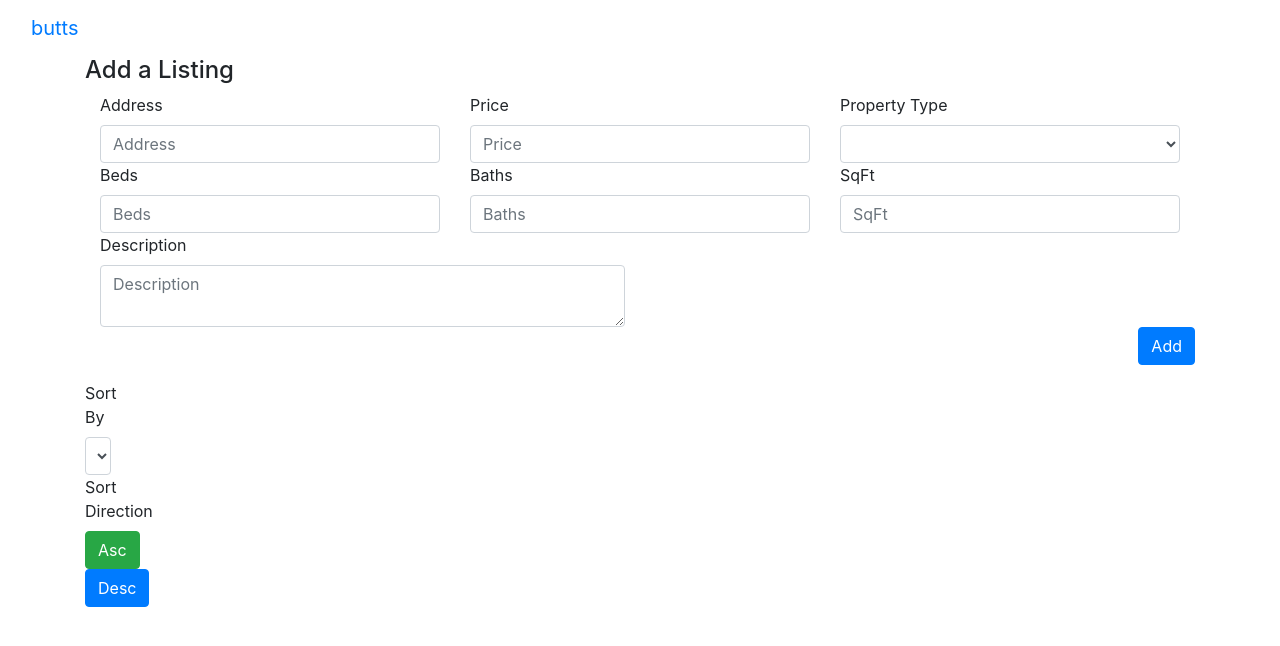
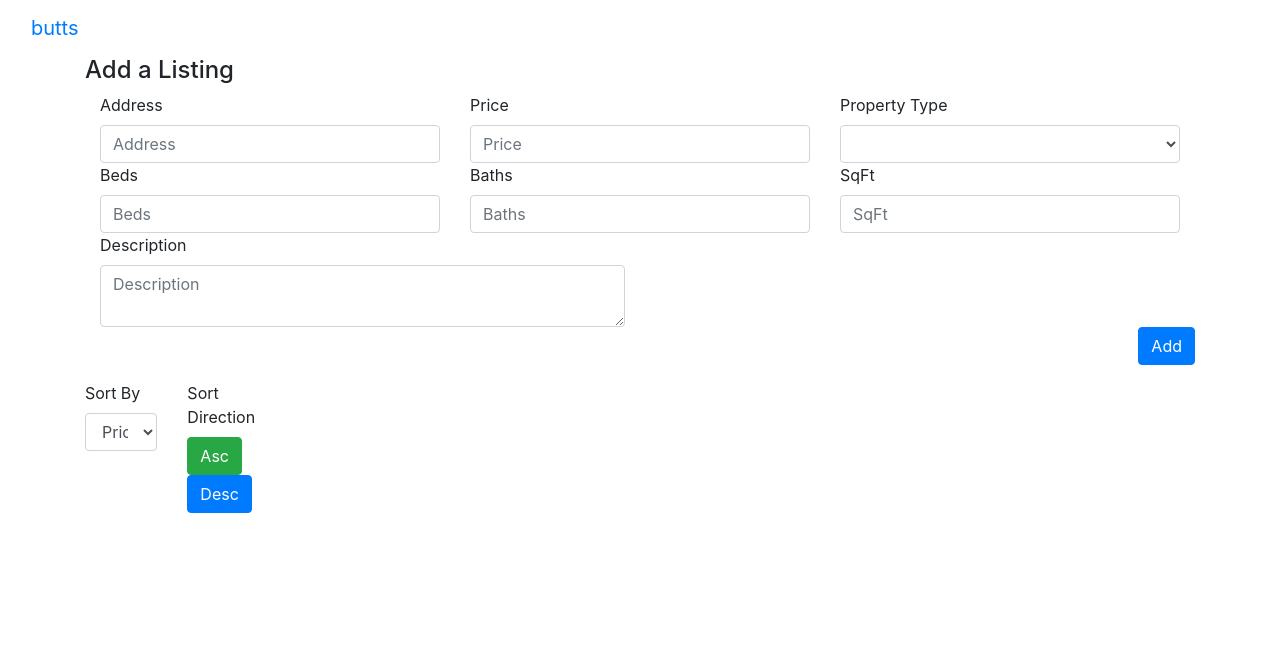
Before and after one commit to TheeSweeney/angular2, an Angular app in the folder newStart/ng2cribs/: page / in a window 1280 px wide. Shown: the top 646 px of the page. Built offline with nearby package versions, Linux system fonts and the light colour scheme; some icons are missing.

Commit message:
sort direction button moved next to sort by dropdown;

```diff
--- a/newStart/ng2cribs/src/app/crib-listing/crib-listing.component.html
+++ b/newStart/ng2cribs/src/app/crib-listing/crib-listing.component.html
@@ -3,7 +3,7 @@
   <div class="col-sm-12 mb-5">
     <div class="panel panel-default">
       <div class="panel-body">
-        <div class="col-sm-4">
+        <div class="col-sm-4 float-left">
           <label for="sort-field">Sort By</label>
           <select
             class="form-control"
@@ -17,7 +17,7 @@
             </option>
           </select>
         </div>
-        <div class="col-sm-4">
+        <div class="col-sm-4 float-left">
           <label for="sort-direction">Sort Direction</label>
           <div>
 
```
